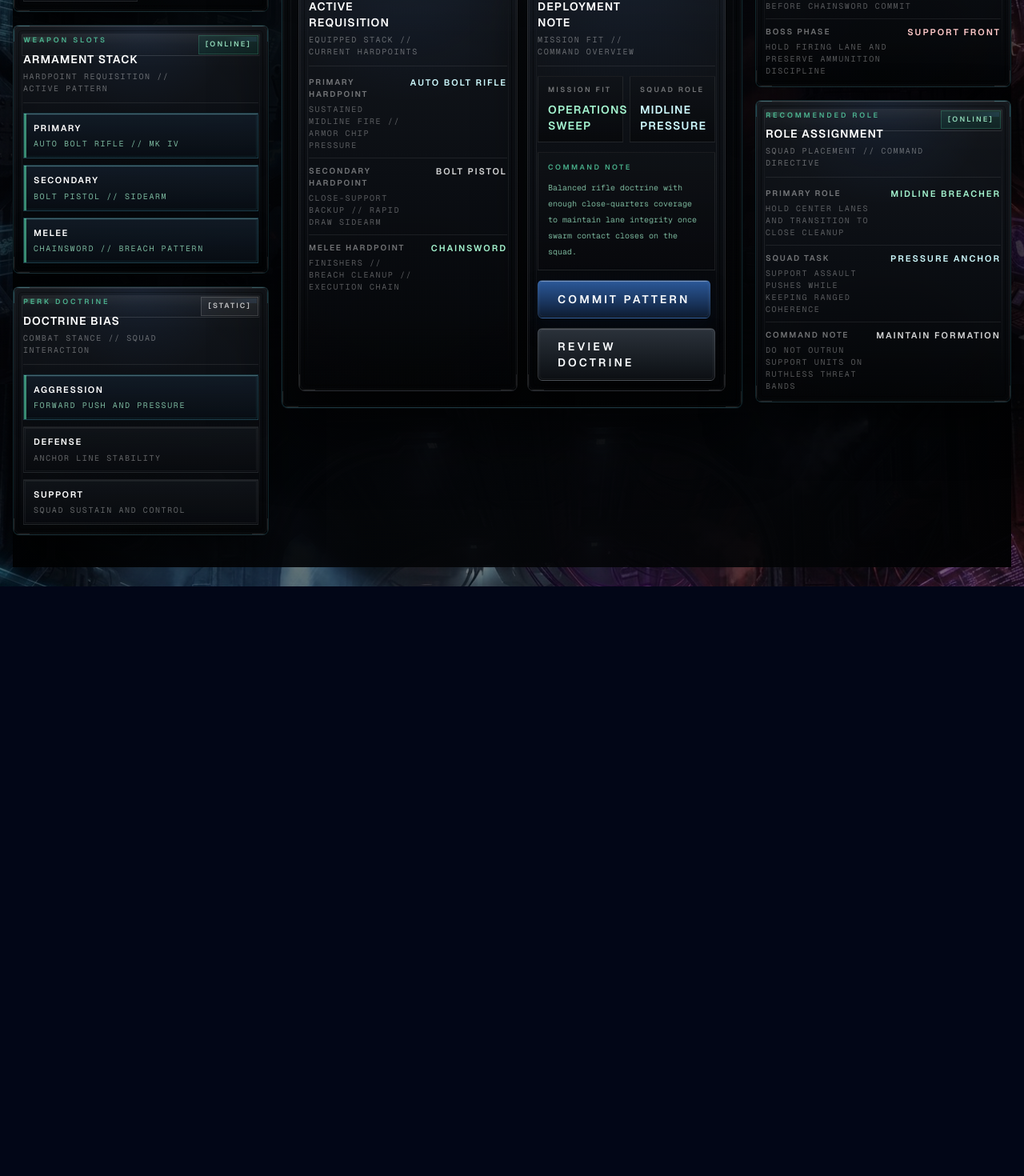
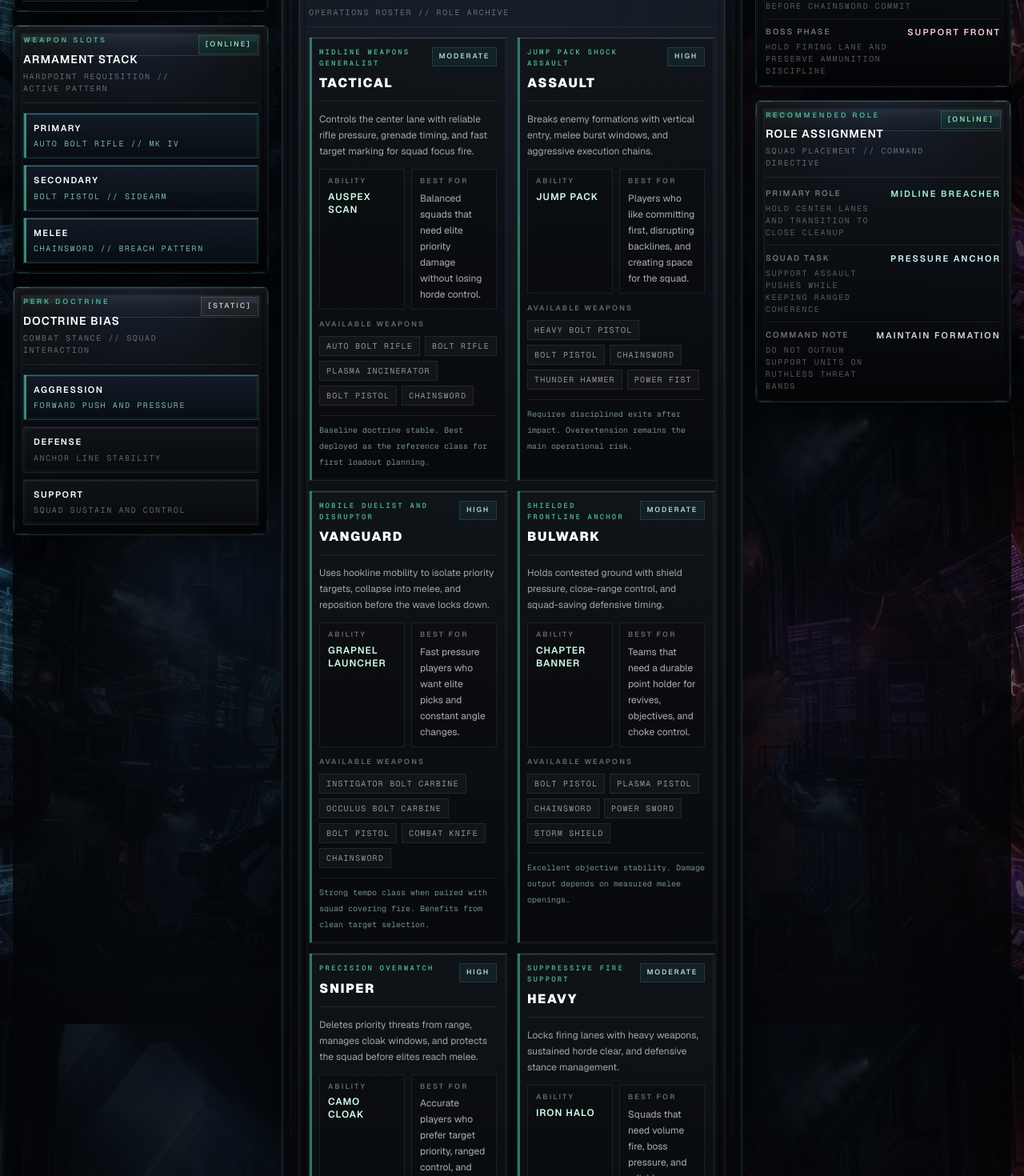
Before and after one commit to Grimm-Reaper7274/space-marine-2-companion, a Next.js app: page /loadout-builder in a window 1280 px wide. Shown: the part 1120-2590 px from the top of the page at 80% size. Before the commit the page ends 1853 px from the top, so only its background shows below. Built offline with nearby package versions, Linux system fonts and the light colour scheme.

Commit message:
Add Space Marine class foundation

```diff
--- a/src/app/loadout-builder/page.tsx
+++ b/src/app/loadout-builder/page.tsx
@@ -6,6 +6,7 @@ import StatusChip from "../../components/loadout/StatusChip";
 import PrimaryButton from "../../components/ui/PrimaryButton";
 import SecondaryButton from "../../components/ui/SecondaryButton";
 import PanelCard from "../../components/ui/PanelCard";
+import ClassGrid from "../../features/classes/ClassGrid";
 
 const selectedLoadout = {
   selectedClass: "Tactical",
@@ -295,6 +296,17 @@ export default function LoadoutBuilderPage() {
                 selectedClass={selectedLoadout.selectedClass}
               />
 
+              <LoadoutSection
+                className="!border-white/10"
+                eyebrow="Class Foundation"
+                meta="operations roster // role archive"
+                status="SYNCED"
+                statusTone="online"
+                title="Class Matrix"
+              >
+                <ClassGrid />
+              </LoadoutSection>
+
               <div className="grid gap-3 lg:grid-cols-[1.05fr_0.95fr]">
                 <LoadoutSection
                   className="!border-white/10"
--- /dev/null
+++ b/src/data/classes.ts
@@ -0,0 +1,127 @@
+export type SpaceMarineClass = {
+  id: string;
+  name: string;
+  role: string;
+  difficulty: string;
+  playstyle: string;
+  classAbility: string;
+  bestFor: string;
+  availableWeapons: string[];
+  patchNotes: string;
+};
+
+export const spaceMarineClasses: SpaceMarineClass[] = [
+  {
+    id: "tactical",
+    name: "Tactical",
+    role: "Midline weapons generalist",
+    difficulty: "Moderate",
+    playstyle:
+      "Controls the center lane with reliable rifle pressure, grenade timing, and fast target marking for squad focus fire.",
+    classAbility: "Auspex Scan",
+    bestFor: "Balanced squads that need elite priority damage without losing horde control.",
+    availableWeapons: [
+      "Auto Bolt Rifle",
+      "Bolt Rifle",
+      "Plasma Incinerator",
+      "Bolt Pistol",
+      "Chainsword",
+    ],
+    patchNotes:
+      "Baseline doctrine stable. Best deployed as the reference class for first loadout planning.",
+  },
+  {
+    id: "assault",
+    name: "Assault",
+    role: "Jump pack shock assault",
+    difficulty: "High",
+    playstyle:
+      "Breaks enemy formations with vertical entry, melee burst windows, and aggressive execution chains.",
+    classAbility: "Jump Pack",
+    bestFor: "Players who like committing first, disrupting backlines, and creating space for the squad.",
+    availableWeapons: [
+      "Heavy Bolt Pistol",
+      "Bolt Pistol",
+      "Chainsword",
+      "Thunder Hammer",
+      "Power Fist",
+    ],
+    patchNotes:
+      "Requires disciplined exits after impact. Overextension remains the main operational risk.",
+  },
+  {
+    id: "vanguard",
+    name: "Vanguard",
+    role: "Mobile duelist and disruptor",
+    difficulty: "High",
+    playstyle:
+      "Uses hookline mobility to isolate priority targets, collapse into melee, and reposition before the wave locks down.",
+    classAbility: "Grapnel Launcher",
+    bestFor: "Fast pressure players who want elite picks and constant angle changes.",
+    availableWeapons: [
+      "Instigator Bolt Carbine",
+      "Occulus Bolt Carbine",
+      "Bolt Pistol",
+      "Combat Knife",
+      "Chainsword",
+    ],
+    patchNotes:
+      "Strong tempo class when paired with squad covering fire. Benefits from clean target selection.",
+  },
+  {
+    id: "bulwark",
+    name: "Bulwark",
+    role: "Shielded frontline anchor",
+    difficulty: "Moderate",
+    playstyle:
+      "Holds contested ground with shield pressure, close-range control, and squad-saving defensive timing.",
+    classAbility: "Chapter Banner",
+    bestFor: "Teams that need a durable point holder for revives, objectives, and choke control.",
+    availableWeapons: [
+      "Bolt Pistol",
+      "Plasma Pistol",
+      "Chainsword",
+      "Power Sword",
+      "Storm Shield",
+    ],
+    patchNotes:
+      "Excellent objective stability. Damage output depends on measured melee openings.",
+  },
+  {
+    id: "sniper",
+    name: "Sniper",
+    role: "Precision overwatch",
+    difficulty: "High",
+    playstyle:
+      "Deletes priority threats from range, manages cloak windows, and protects the squad before elites reach melee.",
+    classAbility: "Camo Cloak",
+    bestFor: "Accurate players who prefer target priority, ranged control, and low exposure.",
+    availableWeapons: [
+      "Bolt Sniper Rifle",
+      "Las Fusil",
+      "Stalker Bolt Rifle",
+      "Bolt Pistol",
+      "Combat Knife",
+    ],
+    patchNotes:
+      "Punishes missed shots more than other classes. Maintains high value against elite-heavy waves.",
+  },
+  {
+    id: "heavy",
+    name: "Heavy",
+    role: "Suppressive fire support",
+    difficulty: "Moderate",
+    playstyle:
+      "Locks firing lanes with heavy weapons, sustained horde clear, and defensive stance management.",
+    classAbility: "Iron Halo",
+    bestFor: "Squads that need volume fire, boss pressure, and reliable suppression from the backline.",
+    availableWeapons: [
+      "Heavy Bolter",
+      "Heavy Plasma Incinerator",
+      "Multi-Melta",
+      "Bolt Pistol",
+    ],
+    patchNotes:
+      "Ammunition discipline is essential. Strongest when protected by a stable frontline.",
+  },
+];
--- /dev/null
+++ b/src/features/classes/ClassCard.tsx
@@ -0,0 +1,72 @@
+import type { SpaceMarineClass } from "../../data/classes";
+
+type ClassCardProps = {
+  marineClass: SpaceMarineClass;
+};
+
+export default function ClassCard({ marineClass }: ClassCardProps) {
+  return (
+    <article className="relative overflow-hidden border border-white/8 bg-[linear-gradient(180deg,rgba(16,20,25,0.9),rgba(7,9,12,0.97))] px-3 py-3 text-left shadow-[inset_0_1px_0_rgba(255,255,255,0.04)]">
+      <div className="pointer-events-none absolute inset-x-0 top-0 h-px bg-cyan-200/18" />
+      <div className="pointer-events-none absolute inset-[1px] border border-white/5" />
+      <div className="pointer-events-none absolute left-0 top-0 h-full w-[3px] bg-emerald-300/45" />
+
+      <div className="relative z-10 space-y-3">
+        <div className="flex items-start justify-between gap-3 border-b border-white/8 pb-2.5">
+          <div className="min-w-0">
+            <p className="font-mono text-[9px] font-semibold uppercase tracking-[0.24em] text-emerald-300/72">
+              {marineClass.role}
+            </p>
+            <h3 className="mt-1.5 text-base font-black uppercase tracking-[0.1em] text-white">
+              {marineClass.name}
+            </h3>
+          </div>
+          <span className="shrink-0 border border-cyan-300/14 bg-cyan-300/6 px-2 py-1 text-[9px] font-semibold uppercase tracking-[0.2em] text-cyan-100/82">
+            {marineClass.difficulty}
+          </span>
+        </div>
+
+        <p className="text-xs leading-5 text-white/62">{marineClass.playstyle}</p>
+
+        <div className="grid gap-2 sm:grid-cols-2">
+          <div className="border border-white/8 bg-black/18 px-2.5 py-2">
+            <p className="text-[9px] font-semibold uppercase tracking-[0.24em] text-white/38">
+              Ability
+            </p>
+            <p className="mt-1 text-xs font-semibold uppercase tracking-[0.08em] text-emerald-100">
+              {marineClass.classAbility}
+            </p>
+          </div>
+          <div className="border border-white/8 bg-black/18 px-2.5 py-2">
+            <p className="text-[9px] font-semibold uppercase tracking-[0.24em] text-white/38">
+              Best For
+            </p>
+            <p className="mt-1 text-xs leading-5 text-white/66">
+              {marineClass.bestFor}
+            </p>
+          </div>
+        </div>
+
+        <div>
+          <p className="text-[9px] font-semibold uppercase tracking-[0.24em] text-white/38">
+            Available Weapons
+          </p>
+          <div className="mt-2 flex flex-wrap gap-1.5">
+            {marineClass.availableWeapons.map((weapon) => (
+              <span
+                key={weapon}
+                className="border border-white/8 bg-white/[0.03] px-2 py-1 font-mono text-[10px] uppercase tracking-[0.12em] text-white/54"
+              >
+                {weapon}
+              </span>
+            ))}
+          </div>
+        </div>
+
+        <p className="border-t border-white/8 pt-2 font-mono text-[10px] leading-5 text-cyan-100/54">
+          {marineClass.patchNotes}
+        </p>
+      </div>
+    </article>
+  );
+}
--- /dev/null
+++ b/src/features/classes/ClassGrid.tsx
@@ -0,0 +1,12 @@
+import { spaceMarineClasses } from "../../data/classes";
+import ClassCard from "./ClassCard";
+
+export default function ClassGrid() {
+  return (
+    <div className="grid gap-3 lg:grid-cols-2">
+      {spaceMarineClasses.map((marineClass) => (
+        <ClassCard key={marineClass.id} marineClass={marineClass} />
+      ))}
+    </div>
+  );
+}
```
